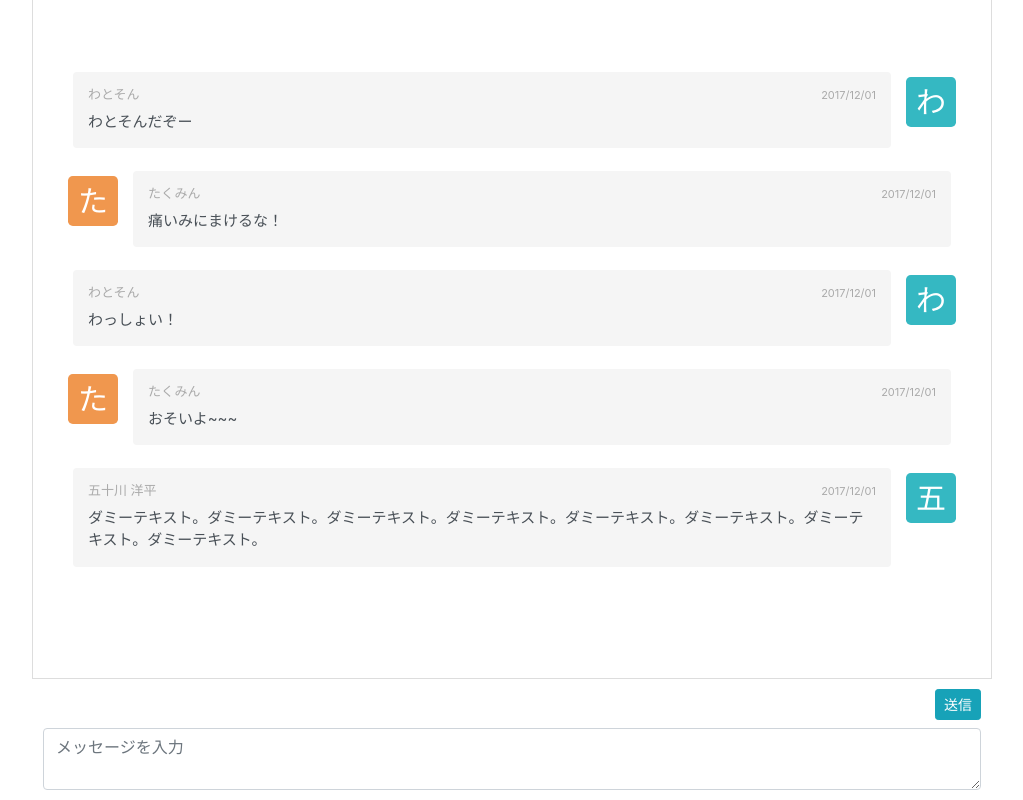
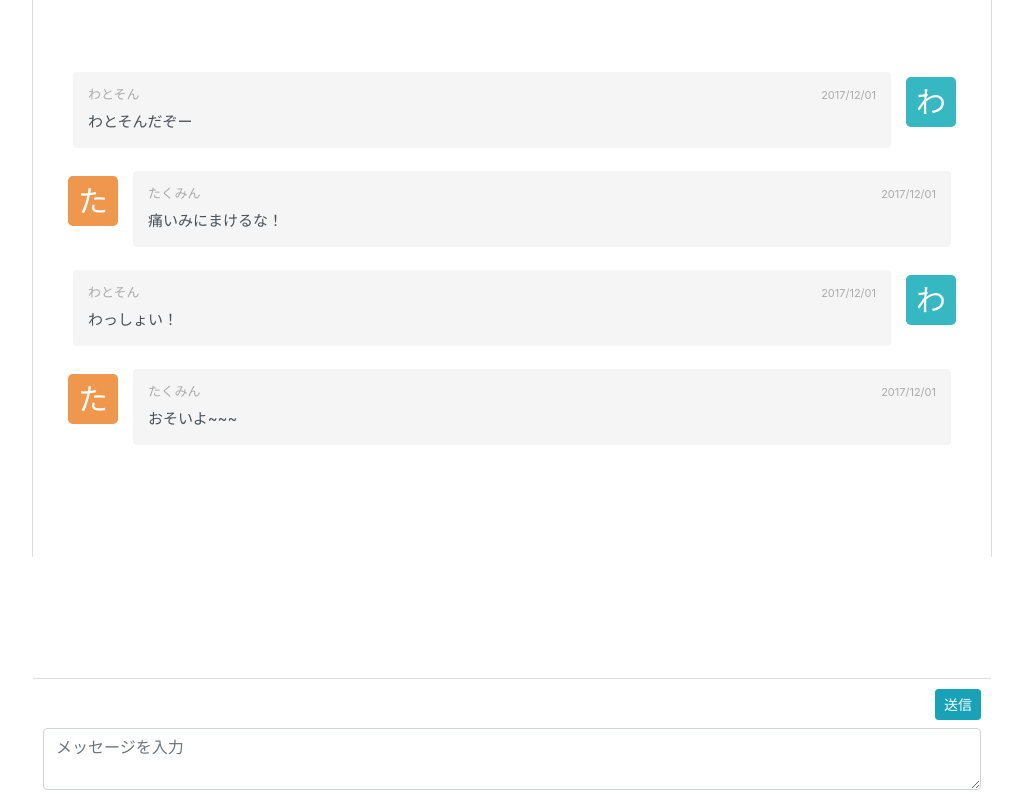
Before and after one commit to zorori777/angular-chat, an Angular app: page / in a window 1280 px wide. Shown: the whole page, without its empty margins (128-1151 px from the left). Built offline with nearby package versions, Linux system fonts and the light colour scheme.

Commit message:
[remove] removed unused html

```diff
--- a/src/app/app.component.html
+++ b/src/app/app.component.html
@@ -20,20 +20,6 @@
             </div>
           </div>
       </ng-container>
-      <div class="list-group-item list-group-item-action flex-column align-items-start border-0">
-        <div class="media">
-          <div class="media-body">
-            <div class="d-flex w-100 justify-content-between">
-              <h4 class="media-heading">五十川 洋平</h4>
-              <small class="media-date">2017/12/01</small>
-            </div>
-            <pre>ダミーテキスト。ダミーテキスト。ダミーテキスト。ダミーテキスト。ダミーテキスト。ダミーテキスト。ダミーテキスト。ダミーテキスト。</pre>
-          </div>
-          <div class="media-right">
-            <a href="#" class="icon">五</a>
-          </div>
-        </div>
-      </div>
     </div>
   </section>
 
```
